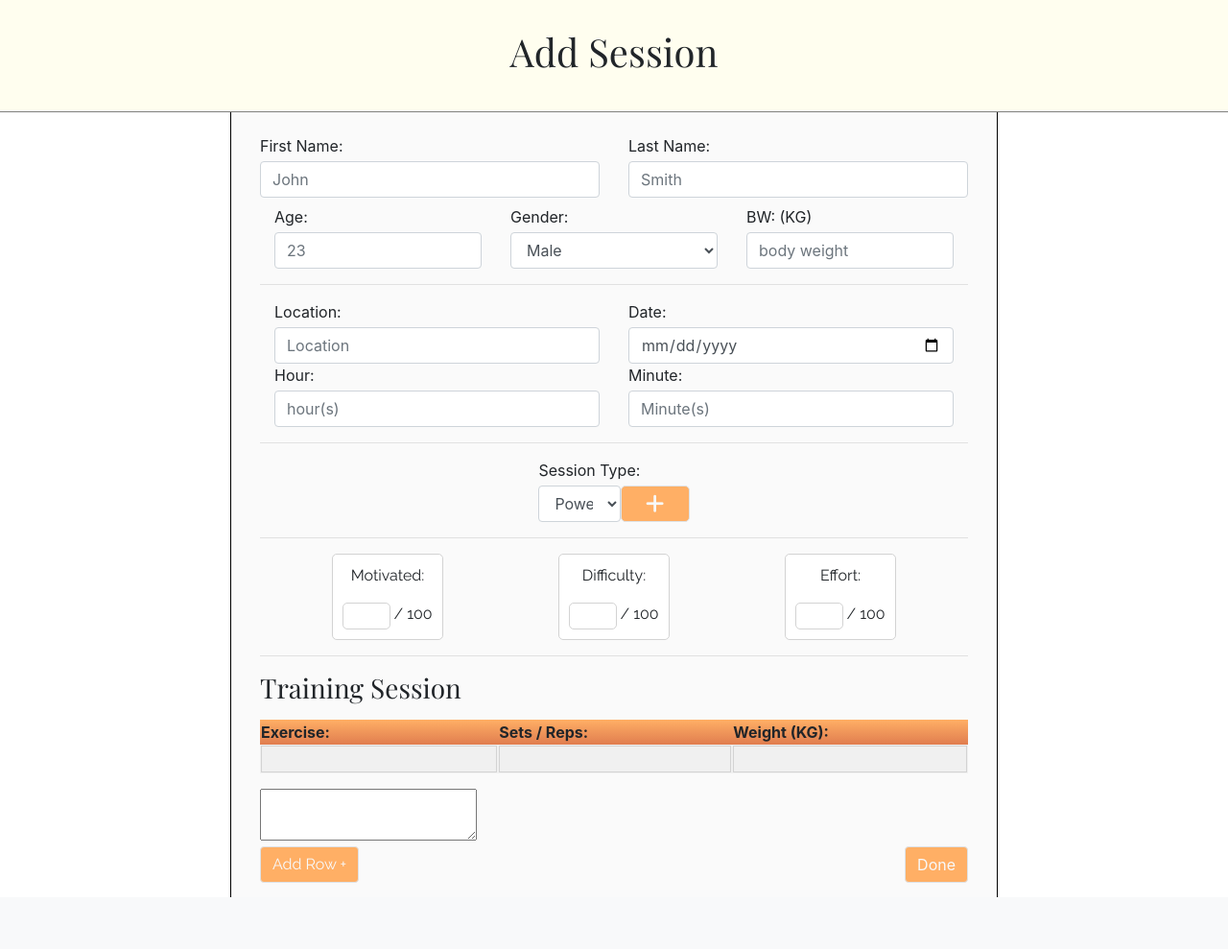
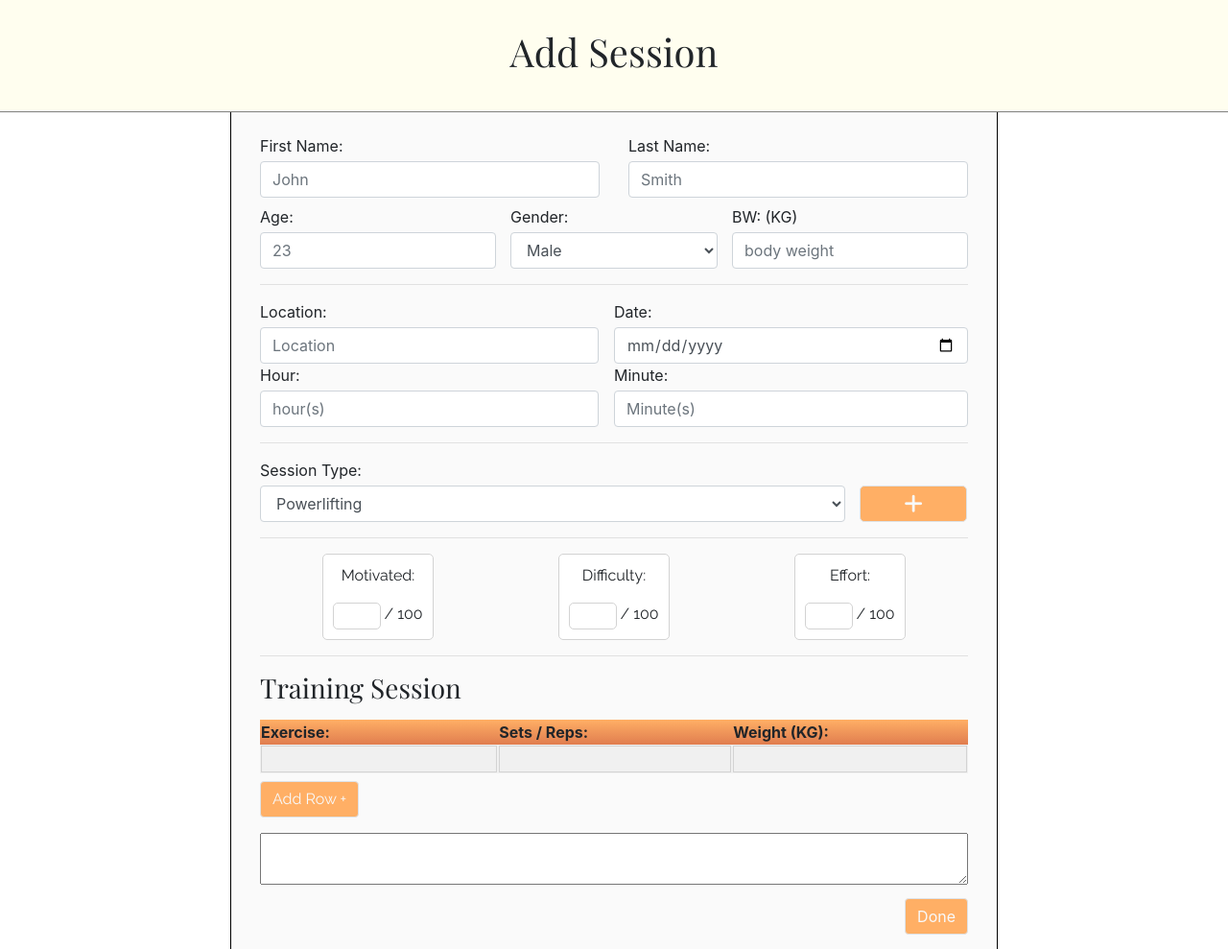
Before and after one commit to Fordalex/power-in-numbers, a Flask app: page /addsession in a window 1280 px wide. Shown: the part 88-1077 px from the top of the page at 96% size. Before the commit the page ends 1023 px from the top, so only its background shows below. Run offline with Flask 2, Linux system fonts and the light colour scheme; some libraries are stand-ins or nearby versions.

Commit message:
changed margins and moved the content to be more relevent with each other.

```diff
--- a/static/css/style.css
+++ b/static/css/style.css
@@ -31,8 +31,11 @@ p, a {
 }
 
 .secondary-colour {
+  background-color: #ffaf65;
+}
+
+.secondary-colour-text {
   color: #ffaf65;
-  background-color: #ffaf65;
 }
 
 .left-border {
--- a/static/css/style.scss
+++ b/static/css/style.scss
@@ -34,8 +34,11 @@ p,a {
 }
 
 .secondary-colour {
+    background-color:  $mainColour;
+}
+
+.secondary-colour-text {
     color: $mainColour;
-    background-color:  $mainColour;
 }
 
 .left-border {
--- a/templates/addsession.html
+++ b/templates/addsession.html
@@ -17,7 +17,7 @@
                 </div>
             </div>
             <div class="row m-0 p-0">
-                <div class="col-4">
+                <div class="col-4 p-0">
                     <label class="mb-1" for="exampleFormControlSelect1">Age:</label>
                     <input type="number" class="form-control" placeholder="23" name="age">
                 </div>
@@ -28,7 +28,7 @@
                         <option>Female</option>
                     </select>
                 </div>
-                <div class="col-4">
+                <div class="col-4 p-0">
                     <label class="mb-1" for="exampleFormControlSelect1">BW: (KG)</label>
                     <input type="number" class="form-control" placeholder="body weight" name="body_weight">
                 </div>
@@ -36,43 +36,43 @@
             </div>
             <hr>
             <div class="row m-0 p-0">
-                <div class="col-6">
+                <div class="col-6 p-0 pr-3">
                     <label class="mb-1" for="exampleFormControlSelect1">Location:</label>
                     <input class="form-control" placeholder="Location" name="location">
                 </div>
-                <div class="col-6">
+                <div class="col-6 p-0">
                     <label class="mb-1" for="exampleFormControlSelect1">Date:</label>
                     <input type="date" class="form-control" placeholder="Date" name="date">
                 </div>
             </div>
-            <div class="row m-0 p-0">
-                <div class="col-6">
+            <div class="row m-0 p-0 ">
+                <div class="col-6 p-0 pr-3">
                     <label class="mb-1" for="exampleFormControlSelect1">Hour:</label>
                     <input type="number" class="form-control" placeholder="hour(s)" name="length_hour">
                 </div>
-                <div class="col-6">
+                <div class="col-6 p-0">
                     <label class="mb-1" for="exampleFormControlSelect1">Minute:</label>
                     <input type="number" class="form-control" placeholder="Minute(s)" name="length_min">
                 </div>
             </div>
             <hr>
-            <div class="col-12 d-flex justify-content-around">
-                <div>
+            <div class="row">
+                <div class="col-10">
                     <label class="mb-1" for="exampleFormControlSelect1">Session Type:</label>
-                    <div class="d-flex justify-content-center">
                     <select class="form-control" id="exampleFormControlSelect1" name="session_type">
                         <option>Powerlifting</option>
                         <option>Running</option>
                     </select>
+                </div>
+                <div class="col-2 m-0 p-0 pr-3 d-flex justify-content-end align-items-end">
                     <div class="add-button d-flex justify-content-center border align-items-center">
                         <i class="fas fa-plus icon-button text-light"></i>
                     </div>
                 </div>
             </div>
-            </div>
             <hr>
             <div class="row m-0 p-0">
-                <div class="col-12 d-flex justify-content-around">
+                <div class="col-12 p-0 d-flex justify-content-around">
                     <div class="stats-container">
                         <p class="text-center">Motivated:</p>
                         <div class="d-flex justify-content-center align-item-center">
@@ -99,7 +99,7 @@
             <hr>
             <div>
                 <h3 class="my-3">Training Session</h3>
-                <table class="session-table mb-3 container-fluid" id="addSessionTable">
+                <table class="session-table container-fluid" id="addSessionTable">
                     <tr>
                         <th>Exercise:</th>
                         <th>Sets / Reps:</th>
@@ -111,16 +111,9 @@
                         <td><input class="container-fluid" type="type" name="session_weight_1"></td>
                     </tr>
                 </table>
-                <textarea name="notes"></textarea>
-                <div class="row m-0 p-0">
-                    <div class="col-6 m-0 p-0">
-                        <a class="btn secondary-colour text-light border" onclick="createRow()">Add Row +</a>
-                    </div>
-                    <div class="col-6 m-0 p-0 d-flex justify-content-end">
-                        <button class="btn secondary-colour text-light border" type="submit" name="action">Done</button>
-                    </div>
-                </div>
-
+                <a class="btn secondary-colour text-light border my-2" onclick="createRow()">Add Row +</a>
+                <textarea name="notes" class="container-fluid my-2"></textarea>
+                <button class="btn secondary-colour text-light border float-right" type="submit" name="action">Done</button>
             </div>
 
         </form>
```
Also changed, not shown: templates/home.html (+24 -18 lines), 1 other file. Lines whose indentation alone changed are shown as unchanged.
